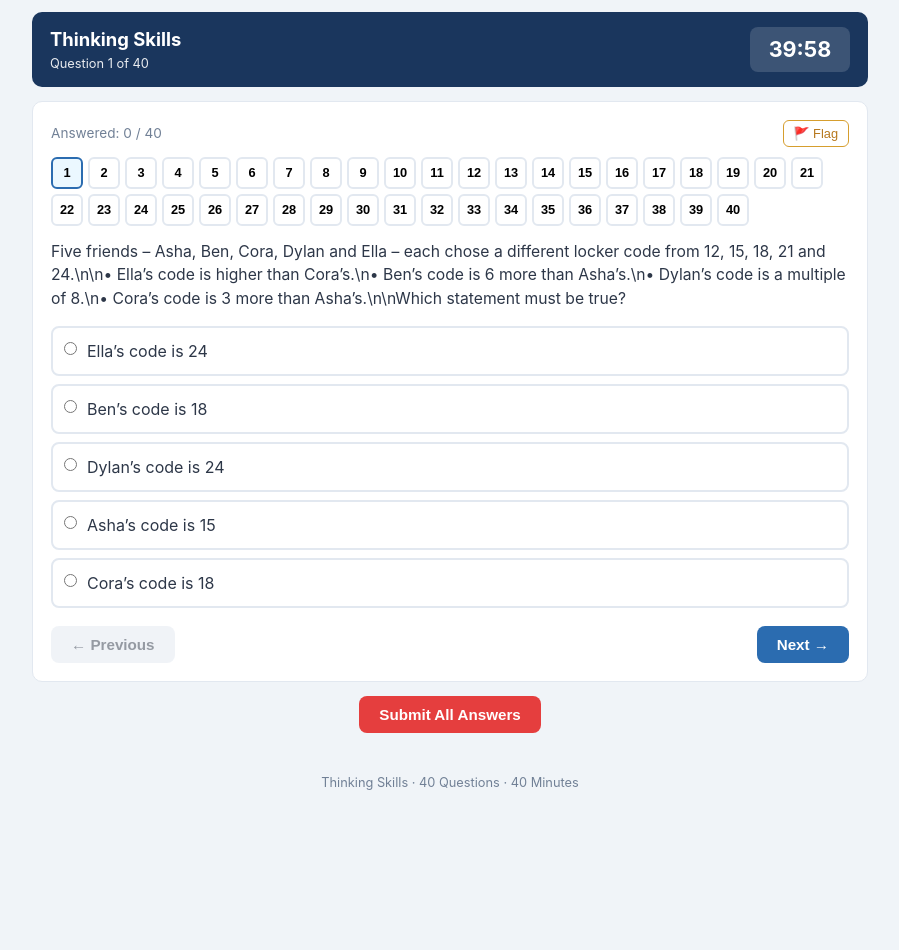
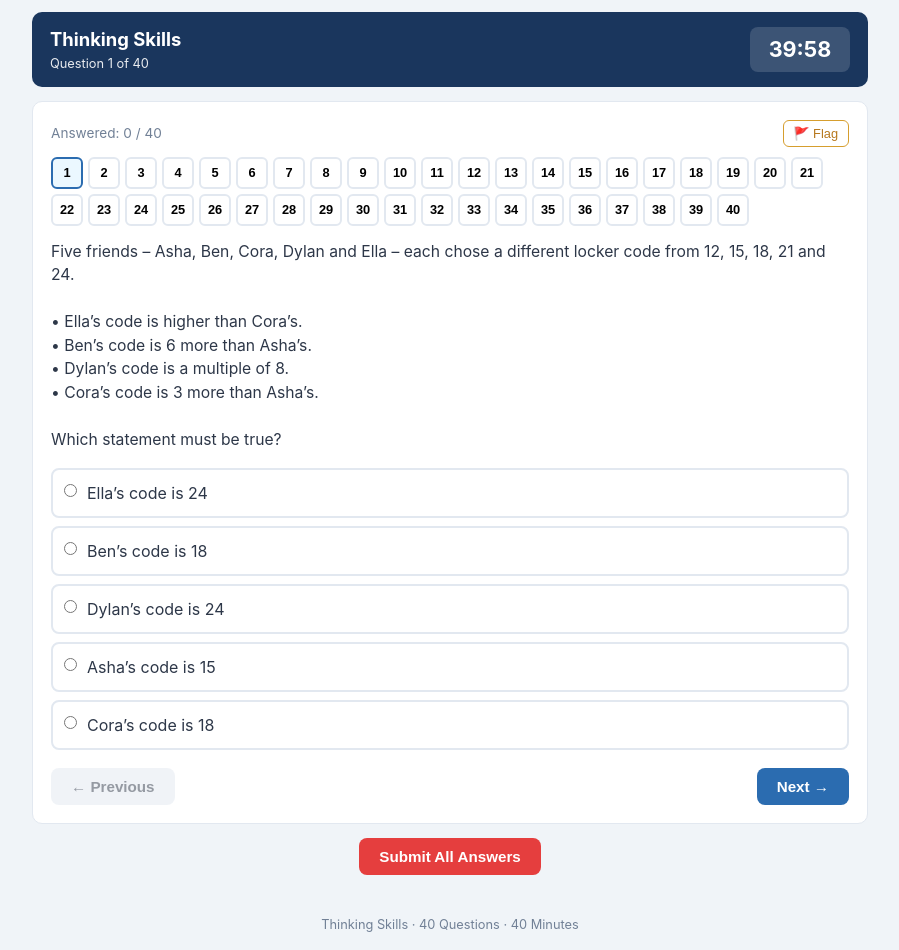
Before and after one commit to waynehong789/waynehong789.github.io, a plain HTML site: page thinking-test.html in a window 1280 px wide. Both pictures are taken after a click on the button "Start 40-Minute Thinking Skills Test". Shown: the whole page, without its empty margins (190-1089 px from the left). Before the commit the page ends 809 px from the top, so only its background shows below. Drawn offline with Linux system fonts and the light colour scheme.

Commit message:
fix new line issue

```diff
--- a/thinking-test.html
+++ b/thinking-test.html
@@ -259,7 +259,7 @@
       const area=document.getElementById("question-area");
       let html = "";
       if (q.diagram) html += `<div class="diagram">${q.diagram}</div>`;
-      html += `<div class="question-text">${q.text.replace(/\n/g,"<br>")}</div><div class="options">`;
+      html += `<div class="question-text">${q.text.replace(/\\n/g,"<br>").replace(/\n/g,"<br>")}</div><div class="options">`;
       q.options.forEach((opt,i)=>{
         const sel=answers[currentIndex]===i?"selected":"";
         html+=`<label class="option ${sel}"><input type="radio" name="q${currentIndex}" value="${i}" ${answers[currentIndex]===i?"checked":""} ${testSubmitted?"disabled":""}/><span>${opt}</span></label>`;
```
